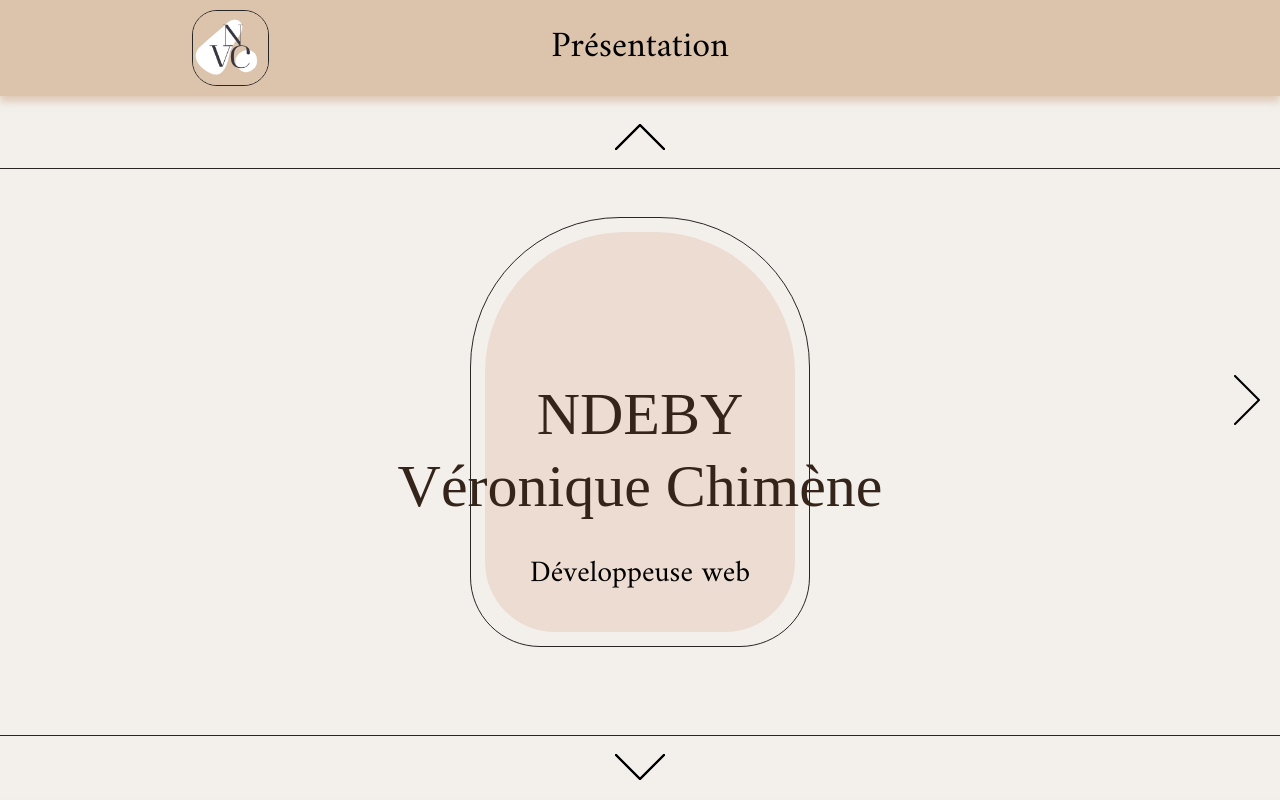
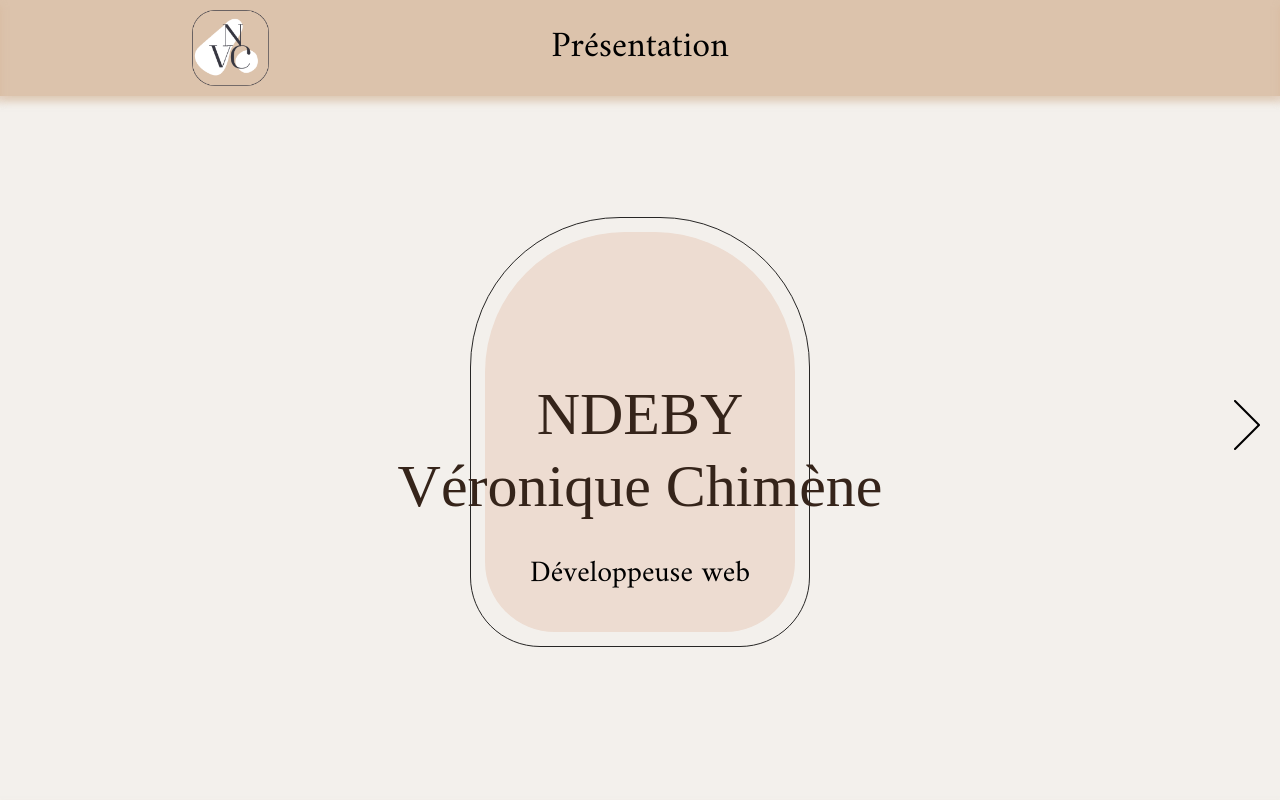
Before and after one commit to Shimouna-14/portfolio, a React (Vite) app: page / in a window 1280 px wide. Built offline with nearby package versions, Linux system fonts and the light colour scheme; a web font is replaced by a local one.

Commit message:
Transitions

```diff
--- a/src/App.jsx
+++ b/src/App.jsx
@@ -1,26 +1,94 @@
-import Presentation from './components/Presentation.jsx'
-import Parcours from './components/Parcours.jsx'
-import Competences from './components/Competences.jsx'
-import Contact from './components/Contact.jsx'
-
+import Presentation from "./components/Presentation.jsx";
+import Parcours from "./components/Parcours.jsx";
+import Competences from "./components/Competences.jsx";
+import Contact from "./components/Contact.jsx";
+import { Chevron } from "./assets/chevron";
+import { useState } from "react";
 
 function App() {
+  const [Right, setRight] = useState(false);
+  const goToRight = () => {
+    setRight(!Right);
+  };
+
+  const [bottom, setBottom] = useState(false);
+  const goToBottom = () => {
+    setBottom(!bottom);
+  };
+
+  const [left, setLeft] = useState(false);
+  const goToLeft = () => {
+    setLeft(!left);
+  };
+
+  const [top, setTop] = useState(false);
+  const goToTop = () => {
+    setTop(!Top);
+  };
 
   return (
     <>
+      <div>
         {/* Presentation */}
+        <div
+          className={`h-screen w-screen absolute duration-700
+          ${Right ? "-translate-x-full" : "translate-x-0"}
+          ${bottom ? "-translate-y-full" : "translate-y-0"}`}
+        >
           <Presentation />
+          {/* Right Chevron */}
+          <span onClick={goToRight} className="absolute rotate-180 top-2/4 end-2 ease-in-out duration-300 hover:end-0 cursor-pointer">
+            <Chevron />
+          </span>
+        </div>
 
         {/* Parcours */}
+        <div
+          className={`h-screen w-screen absolute duration-700
+            ${Right ? "translate-x-0" : "translate-x-full"}
+            ${bottom ? "-translate-y-full" : "translate-y-0"}
+            `}
+        >
           <Parcours />
+          {/* Down Chevron */}
+          <span onClick={goToBottom} className="absolute -rotate-90 -bottom-5 inset-x-2/4 duration-300 ease-in-out hover:-bottom-7 cursor-pointer">
+            <Chevron />
+          </span>
+        </div>
+      </div>
 
       {/* Competences */}
+      <div>
+        <div
+          className={`h-screen w-screen absolute duration-700
+          ${bottom ? "translate-y-0" : "translate-y-full"}
+          ${left ? "translate-x-full" : "translate-x-0"}
+        `}
+        >
           <Competences />
+          {/* Right Chevron */}
+          <span
+            onClick={goToLeft}
+            className="absolute -rotate top-2/4 start-2 ease-in-out duration-300 hover:start-0 cursor-pointer"
+          >
+            <Chevron />
+          </span>
+        </div>
 
         {/* Contact */}
+        <div className={`h-screen w-screen absolute duration-700 -translate-x-full
+          ${left ? "translate-x-0" : ""}
+        `}>
           <Contact />
+            {/* Up Chevron */}
+          <span className='absolute rotate-90 top-28 sm:top-24 ease-in-out duration-300 hover:top-[104px] cursor-pointer'><Chevron /></span>
+          <div className='absolute top-[10.5em] sm:top-[9.5em] border-t border-black w-full'></div>
+          <div className='absolute top-0 border-r border-black h-full w-16 bg-white z-[4]'></div>
+
+        </div>
+      </div>
     </>
-  )
+  );
 }
 
-export default App
+export default App;
--- a/src/components/Competences.jsx
+++ b/src/components/Competences.jsx
@@ -50,10 +50,6 @@ function Competences() {
                         <p className='text-2xl mt-5'>Illustrator</p>
                     </div>
                 </section>
-            {/* Right Chevron */}
-            <span className='absolute rotate-180 right-2 ease-in-out duration-300 hover:right-0 cursor-pointer'><Chevron /></span>
-            {/* Up Chevron */}
-            <span className='absolute rotate-90 top-28 ease-in-out duration-300 hover:top-[104px] cursor-pointer'><Chevron /></span>
             </section>
         </>
     );
--- a/src/components/Contact.jsx
+++ b/src/components/Contact.jsx
@@ -34,15 +34,9 @@ function Contact() {
                     </section>
                 </section>
 
-                <div className='absolute top-[10.5em] sm:top-[9.5em] border-t border-black w-full'></div>
                 {/* Up Chevron */}
                 <span className='absolute rotate-90 top-28 sm:top-24 ease-in-out duration-300 hover:top-[104px] cursor-pointer'><Chevron /></span>
-
-                <div className='absolute left-0 border-r border-black h-full w-16 bg-white z-[4]'></div>
-                {/* left Chevron */}
-                <span className='absolute left-2 ease-in-out duration-300 hover:left-0 cursor-pointer z-[5]'><Chevron /></span>
             </section>
-
         </>
      );
 }
--- a/src/components/Header.jsx
+++ b/src/components/Header.jsx
@@ -1,10 +1,10 @@
-import logo from '../assets/logo.png'
+import logo from '../assets/logo-relicon.png'
 
 function Header({ titre }) {
     return (
         <header className="fixed h-24 sm:h-20 w-screen bg-beige
-        flex justify-center items-center shadow-[0px_6px_7px_0px_rgba(211,180,151,0.6)] z-10">
-            <img className='absolute left-0 sm:ml-5 m:ml-24 lg:ml-48 h-4/5 border border-black rounded-[25px] sm:rounded-[20px]' src={logo} alt="Logo NVC" />
+        flex justify-center items-center shadow-[0px_6px_7px_0px_rgba(211,180,151,0.6)] z-50">
+            <img className='absolute left-0 sm:ml-5 m:ml-24 lg:ml-48 h-4/5' src={logo} alt="Logo NVC" />
             <h1 className='text-4xl'>{ titre }</h1>
         </header>
      );
--- a/src/components/Parcours.jsx
+++ b/src/components/Parcours.jsx
@@ -5,11 +5,12 @@ import { Carousel, IconButton } from "@material-tailwind/react";
 function Parcours() {
   return (
     <>
-      <Header titre="Parcours" />
-
+      <Header titre="Parcours" className="text-blue" />
+      {/* <section className="h-full flex justify-center items-center"> */}
       <section className="h-full flex justify-center items-center">
         <section className="w-3/4 m:w-4/5 sm:w-[90%] h-[60%] sm:h-[75%] lg:mt-12 sm:mt-20 ml-16 lg:ml-0">
           <Carousel
+            navigation={() => <div className="none"></div>}
             prevArrow={({ handlePrev }) => (
               <IconButton
                 variant="text"
@@ -34,7 +35,6 @@ function Parcours() {
                 </svg>
               </IconButton>
             )}
-
             nextArrow={({ handleNext }) => (
               <IconButton
                 variant="text"
@@ -59,7 +59,6 @@ function Parcours() {
                 </svg>
               </IconButton>
             )}
-
           >
             <section className="flex flex-col justify-center items-center h-full mx-12 ">
               <div className="bg-blue flex flex-col justify-center items-center rounded-3xl py-5 mb-10 w-[80%] sm:w-full ">
@@ -70,15 +69,21 @@ function Parcours() {
               </div>
               <div className="flex flex-col justify-center items-center text-xl sm:text-lg mx-10">
                 <p className="mb-2 sm:mb-5 text-center">Création de maquette</p>
-                <p className="mb-2 sm:mb-5 text-center">Maintenance et assistance sur WordPress</p>
-                <p className="text-center">Création de site web sur WordPress et en ReactJS</p>
+                <p className="mb-2 sm:mb-5 text-center">
+                  Maintenance et assistance sur WordPress
+                </p>
+                <p className="text-center">
+                  Création de site web sur WordPress et en ReactJS
+                </p>
               </div>
             </section>
 
             <section className="flex flex-col justify-center items-center h-full mx-12">
               <div className="bg-green flex flex-col justify-center items-center rounded-3xl py-5 mb-10 w-[80%] sm:w-full">
                 <p className="text-3xl sm:text-2xl mb-3 mx-5">OpenClassroom</p>
-                <p className="text-lg text-center">Formation de Développeur Web </p>
+                <p className="text-lg text-center">
+                  Formation de Développeur Web
+                </p>
               </div>
               <section className="flex flex-col justify-center text-2xl">
                 <p className="mb-2 text-xl">
@@ -100,12 +105,14 @@ function Parcours() {
 
             <section className="flex flex-col justify-center items-center h-full mx-12 ">
               <div className="bg-blue flex flex-col justify-center items-center rounded-3xl py-5 mb-10 w-[80%] sm:w-full ">
-                <p className="text-3xl sm:text-2xl mb-3 mx-5 text-center">Titre profesionnel web</p>
+                <p className="text-3xl sm:text-2xl mb-3 mx-5 text-center">
+                  Titre profesionnel web
+                </p>
                 <p className="text-lg">Taverny (95)</p>
               </div>
               <p className="text-center text-2xl sm:text-xl leading-10 mx-5">
                 Développer la partie frontend d'une application web et web
-                mobile enInformatique
+                mobile
               </p>
             </section>
 
@@ -123,16 +130,9 @@ function Parcours() {
           </Carousel>
         </section>
 
-        <div className="absolute left-0 border-r border-black h-full w-16 bg-white z-[4]"></div>
-        {/* left Chevron */}
-        <span className="absolute left-2 ease-in-out duration-300 hover:left-0 cursor-pointer z-[5]">
-          <Chevron />
-        </span>
+        <div className="absolute left-0 border-r border-black h-full w-16 bg-white z-[3]"></div>
+
         <div className="absolute bottom-16 border-t border-black w-full"></div>
-        {/* Down Chevron */}
-        <span className="absolute -rotate-90 bottom-2 ease-in-out duration-300 hover:bottom-0 cursor-pointer">
-          <Chevron />
-        </span>
       </section>
     </>
   );
--- a/src/components/Presentation.jsx
+++ b/src/components/Presentation.jsx
@@ -21,10 +21,6 @@ function Presentation() {
             <h2 className="elsie-swash text-center text-6xl mb-10 mx-16 text-col">Véronique Chimène</h2>
             <p className="text-center text-3xl mb-4">Développeuse web</p>
           </div>
-          {/* Right Chevron */}
-          <span className='absolute rotate-180 right-2 ease-in-out duration-300 hover:right-0 cursor-pointer'><Chevron /></span>
-          {/* Down Chevron */}
-          <span className='absolute -rotate-90 bottom-2 ease-in-out duration-300 hover:bottom-0 cursor-pointer'><Chevron /></span>
         </section>
       </section>
     </>
```
Also changed, not shown: package.json (+10 -4 lines), src/styles/index.css (line endings or trailing spaces), 5 other files (tests, documents, lock files or other folders). Lines whose indentation alone changed are shown as unchanged.
